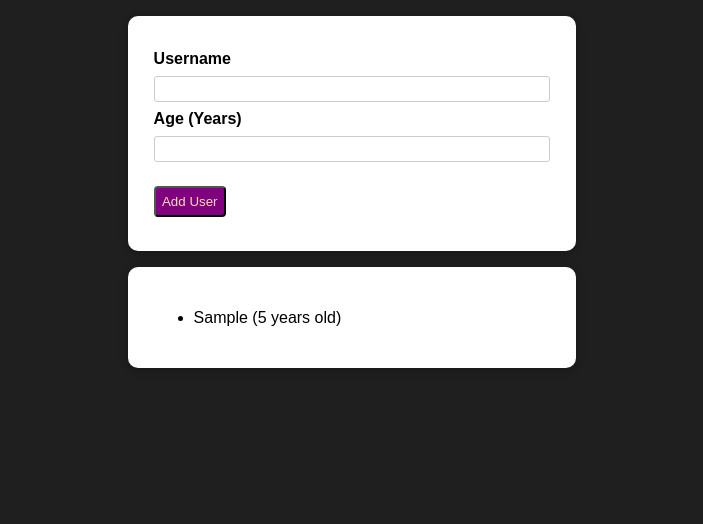
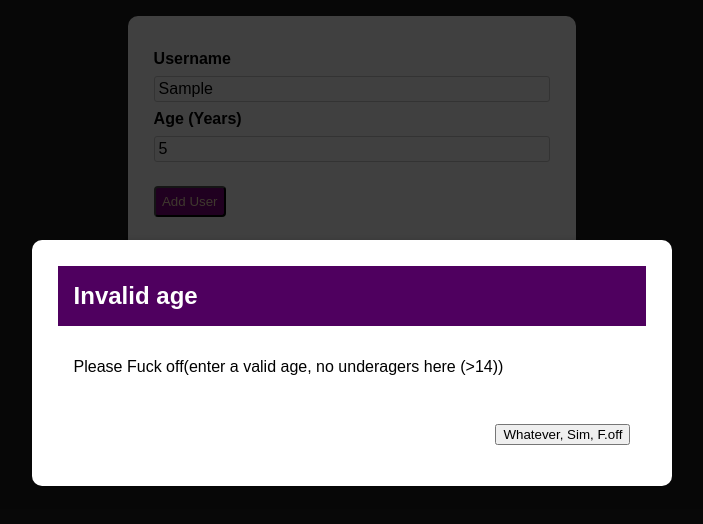
Before and after one commit to Mr-Psmith/DemoUsernameModule, a React (Create React App) app: page / in a window 1280 px wide. Both pictures are taken after typing "Sample", "5" into the empty fields and a click on the button "Add User". Shown: the top 524 px of the page, without its empty margins (288-991 px from the left). Built offline with nearby package versions, Linux system fonts and the light colour scheme.

Commit message:
Finished

```diff
--- a/src/App.js
+++ b/src/App.js
@@ -8,10 +8,10 @@ function App() {
 
   const [userInform, setUserInfo] = useState([]);/* if here there isn't an empty [] than it has a problem, which is a problem lol */
 
-  const userInfo = (uName, uAge) => { /* we expect two arguments */
-    setUserInfo((userInforms) => { /* we are taking the old list and appending a new element to it */
-      return [...userInforms, {name: uName, age: uAge}];
-    });
+  const userInfo = (uName, uAge) => { /* we expect two parameters */
+    setUserInfo((prevUsersList) => { /* we are taking the old list and appending a new element to it;;; We are useing a custum funct. here bec. this way when React does a state update we automatically get the newest one */
+      return [...prevUsersList, {name: uName, age: uAge, id: Math.random().toString() }]; /* So here we take the previous state-the previous user list- and we extract it to a new array */
+    });                                                   /* And here is how we can give it a semi-uniqe key/id */
   };
 
 
--- /dev/null
+++ b/src/UI/Button.css
@@ -0,0 +1,11 @@
+.button {
+    background-color: purple;
+    color: wheat;
+    margin-top: 3vh;
+    padding: 0.5vw;
+    border-radius: 4px;
+  }
+
+  .button:hover {
+    cursor: pointer;
+  }
--- /dev/null
+++ b/src/UI/Button.js
@@ -0,0 +1,13 @@
+import React from "react";
+
+const Button = (props) => {
+  return (
+    <button
+      className="button"
+      type={props.type || "button"}
+      onClick={props.onClick} /* This is that so it forwards if we put a onClick on it */
+    >{props.children}</button>
+  );
+};
+
+export default Button;
--- a/src/UI/Card.js
+++ b/src/UI/Card.js
@@ -6,8 +6,8 @@ const Card = (props) => {
 
 
     return(
-        <div className="card">{props.children}</div> /* props.children gives us the content that is passed between the opening and closing tag of the component */
-    );
+        <div className={`${"card"} ${props.className}`}>{props.children}</div> /* props.children gives us the content that is passed between the opening and closing tag of the component */
+    );                                        /* the props. className gives us the option to use other classNames on the Card comp, and this syntax is the way to write it  */
 };
 
 export default Card;
--- /dev/null
+++ b/src/UI/ErrorModal.css
@@ -0,0 +1,45 @@
+.backdrop {
+    position: fixed;
+    top: 0;
+    left: 0;
+    width: 100%;
+    height: 100vh;
+    z-index: 100;
+    background: rgba(0, 0, 0, 0.75);
+  }
+
+  .modal {
+    position: relative;
+    top: 30vh;
+    left: 0;
+    width: 80%;
+    z-index: 100;
+    overflow: hidden;
+  }
+
+  .header {
+    background: #4f005f;
+    padding: 1rem;
+  }
+
+  .header h2 {
+    margin: 0;
+    color: white;
+  }
+
+  .content {
+    padding: 1rem;
+  }
+
+  .actions {
+    padding: 1rem;
+    display: flex;
+    justify-content: flex-end;
+  }
+
+  @media (min-width: 768px) {
+    .modal {
+      /* left: calc(50% - 20rem); */
+      width: 50vw;
+    }
+  }
--- /dev/null
+++ b/src/UI/ErrorModal.js
@@ -0,0 +1,27 @@
+import React from "react";
+import Button from "./Button";
+import Card from "./Card";
+
+import "./ErrorModal.css";
+
+const ErrorModal = props => {
+
+
+    return (
+    <div className="backdrop" onClick={props.closeModalHandler}>
+        {/* <div className="backdrop" /> For max this has the backdrop, and thje other divc is just a wrapper. dunno why exactly, but probably bec of the css module stuff */}
+        <Card className="modal" >
+            <header className="header">
+                <h2>{props.modalTitle}</h2>
+            </header>
+            <div className="content">
+                <p>{props.modalMessage}</p>
+            </div>
+            <footer className="actions">
+                <Button onClick={props.closeModalHandler}>Whatever, Sim, F.off</Button>
+            </footer>
+        </Card>
+    </div>);
+};
+
+export default ErrorModal;
--- a/src/components/UserForm.js
+++ b/src/components/UserForm.js
@@ -1,56 +1,80 @@
 import React, { useState } from "react";
 import "./UserForm.css";
 import Card from "../UI/Card";
+import ErrorModal from "../UI/ErrorModal";
 
 const UserForm = (props) => {
   const [userName, setUserName] = useState("");
   const [age, setAge] = useState("");
 
+  const [error, setError] = useState("");
+
   const formSubmitHandler = (event) => {
     event.preventDefault();
     if (userName.trim().length === 0 || age.trim().length === 0) {
+      /*  setError(<ErrorModal modalTitle="Soon to be dynamic" modalMessage="its not hardcoded at all" />); good as well*/
+      setError({
+        title: "Invalid input",
+        message: "Please enter a valid name and age (non empty values).",
+      });
       return;
     }
-    if (+age < 1) {
-        return;
+    if (+age < 14) {
+      setError({
+        title: "Invalid age",
+        message: "Please Fuck off(enter a valid age, no underagers here (>14))",
+      });
+      return; /* If we leave this out than this will still print an empty message */
     }
     /* if (userName.trim().length < 2) { isnt working, why???
         return;
     } */
     props.onSaveUserInfo(userName, age);
-    /* console.log(userName, age); */
     setAge("");
     setUserName("");
+  };
 
+  const modalCloseHandler = () => {
+    setError(""); /* or null, or anything false, or falsy value */
   };
 
   const userNameInputHandler = (event) => {
-    /* if (event.target.value.trim().length > 2) { */
     setUserName(event.target.value);
-    /* } else {
-        return;
-    } */
   };
   const ageInputHandler = (event) => {
-    /* if (event.target.value > 7) { */
     setAge(event.target.value);
-    /* } else {
-        return;
-    } */
   };
 
-
-
   return (
+    <div>
+      {error && ( /* If error is a thing, - so it is true - this will render otherwise nothing */
+        <ErrorModal
+          closeModalHandler={modalCloseHandler}
+          modalTitle={error.title}
+          modalMessage={error.message}
+        />
+      )}
       <Card>
         <form className="form-control" onSubmit={formSubmitHandler}>
-        <label htmlFor="username" >Username</label>
-        <input value={userName} id="username" type="text" onChange={userNameInputHandler}></input>
+          <label htmlFor="username">Username</label>
+          <input
+            value={userName}
+            id="username"
+            type="text"
+            onChange={userNameInputHandler}
+          ></input>
           <label htmlFor="userage">Age (Years)</label>
-        <input value={age} id="userage" type="number" min="1" onChange={ageInputHandler}></input>
+          <input
+            value={age}
+            id="userage"
+            type="number"
+            min="1"
+            onChange={ageInputHandler}
+          ></input>
           <button type="submit">Add User</button>
         </form>
       </Card>
+    </div>
   );
 };
 
--- a/src/components/UserList.js
+++ b/src/components/UserList.js
@@ -1,23 +1,18 @@
-import React, {useState} from 'react';
+import React, { useState } from "react";
 
-import Card from '../UI/Card';
+import Card from "../UI/Card";
 import "./UserList.css";
-import "../App.css"
+import "../App.css";
 
 function UserList(props) {
-
-/* const [userList, setUserList] = useState("Add a F.n Item please"); */
-
-/* const awd9ui = () => {
-  setUserList();
-};
- */
   return (
     <Card>
       <ul>
-          {props.info.map(user =>
-          <li> {user.name} ({user.age} years old) </li>
-          )}
+        {props.info.map((user) => (
+          <li key={user.id}>
+            {user.name} ({user.age} years old)
+          </li>
+        ))}
       </ul>
     </Card>
   );
```
Lines whose indentation alone changed are shown as unchanged.
